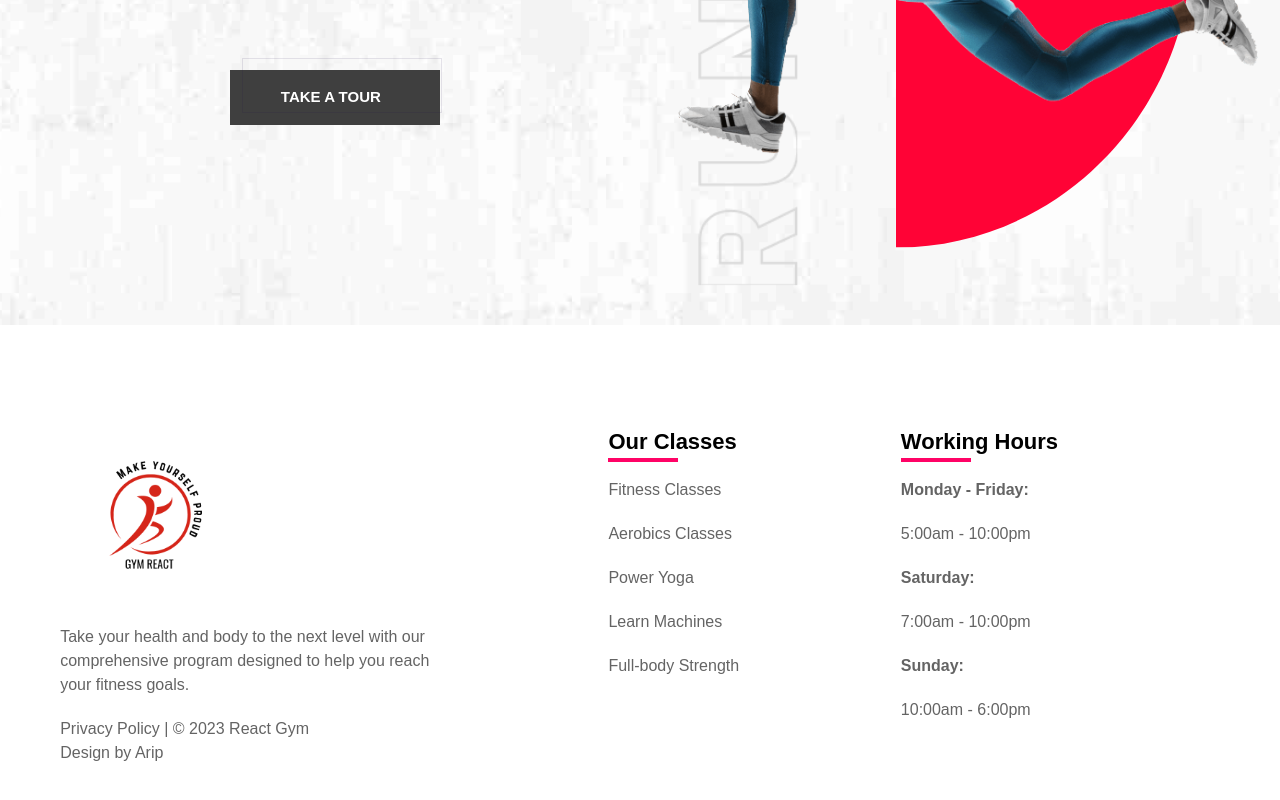
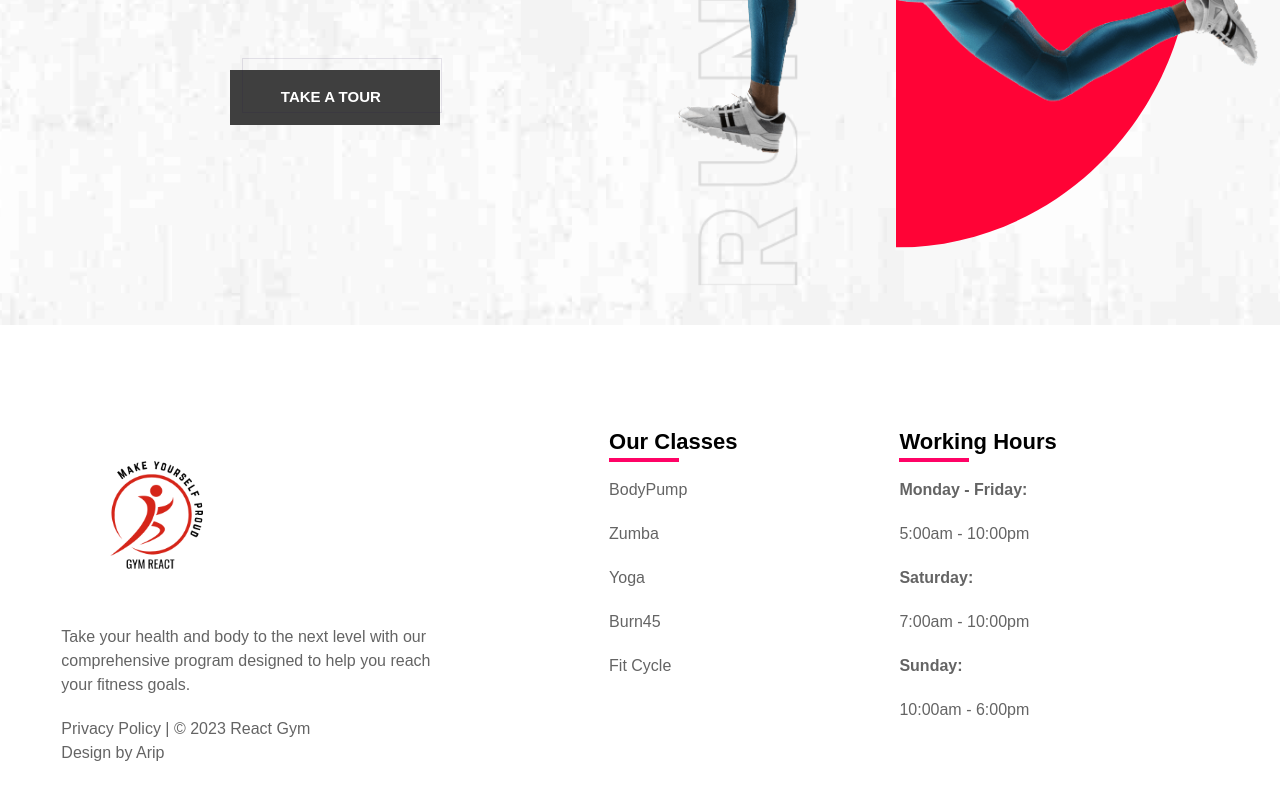
Before and after one commit to itava0/React-Gym, a Next.js app: page / in a window 1280 px wide. Shown: the part 1608-2408 px from the top of the page. Built offline with nearby package versions, Linux system fonts and the light colour scheme.

Commit message:
Update the classes listed on the footer

```diff
--- a/components/Footer/Footer.jsx
+++ b/components/Footer/Footer.jsx
@@ -37,19 +37,19 @@ export const Footer = () => {
               <span className="top-[33px] absolute w-[7rem] h-[4px] bg-[#ff0366]"></span>
 
               <p className="text-[16px] hover:text-[#ff0366] cursor-pointer text-[#646464] font-medium hover:font-bold">
-                Fitness Classes
+                BodyPump
               </p>
               <p className="text-[16px] hover:text-[#ff0366] cursor-pointer text-[#646464] font-medium hover:font-bold">
-                Aerobics Classes
+                Zumba
               </p>
               <p className="text-[16px] hover:text-[#ff0366] cursor-pointer text-[#646464] font-medium hover:font-bold">
-                Power Yoga
+                Yoga
               </p>
               <p className="text-[16px] hover:text-[#ff0366] cursor-pointer text-[#646464] font-medium hover:font-bold">
-                Learn Machines
+                Burn45
               </p>
               <p className="text-[16px] hover:text-[#ff0366] cursor-pointer text-[#646464] font-medium hover:font-bold">
-                Full-body Strength
+                Fit Cycle
               </p>
             </div>
 
```
